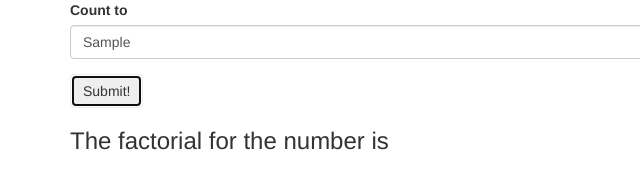
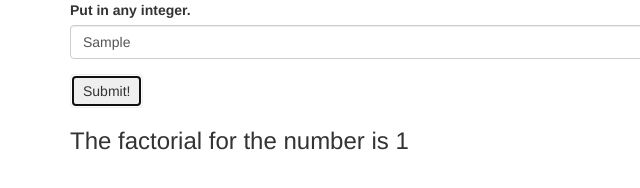
Before and after one commit to MelYasuda/factorial, a plain HTML site: page index.html in a window 1280 px wide. Both pictures are taken after typing "Sample" into the empty fields and a click on the button "Submit!". Shown: the full height of the page, 0-640 px from the left. Drawn offline with Linux system fonts and the light colour scheme.

Commit message:
fix the logic for factorial

```diff
--- a/index.html
+++ b/index.html
@@ -11,7 +11,7 @@
     <div class="container">
       <form id="numberinput">
         <div class="form-group">
-          <label for="number">Count to</label>
+          <label for="number">Put in any integer. </label>
           <input id="number" class="form-control" type="text">
         </div>
         <button type="submit" class="btn">Submit!</button>
--- a/js/scripts.js
+++ b/js/scripts.js
@@ -1,11 +1,11 @@
 $(document).ready(function(){
   $("form#numberinput").submit(function(event){
     event.preventDefault();
+    var numberInput = parseInt($("#number").val());
     var result = 1;
-    var numberInput = parseInt($("#number").val());
     for (var index = numberInput; index >= 1; index -= 1 ) {
       result*=index;
-      console.log(result);
       }
+      $("#result").append(" " + result);
   });
 });
```
